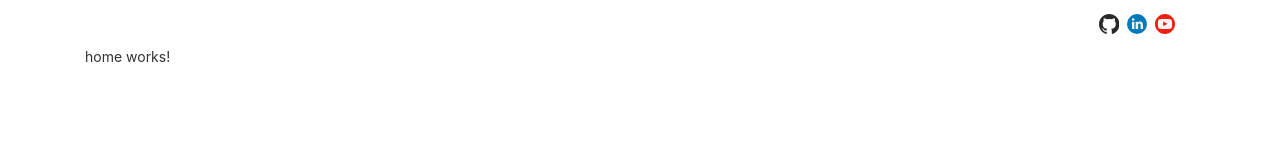
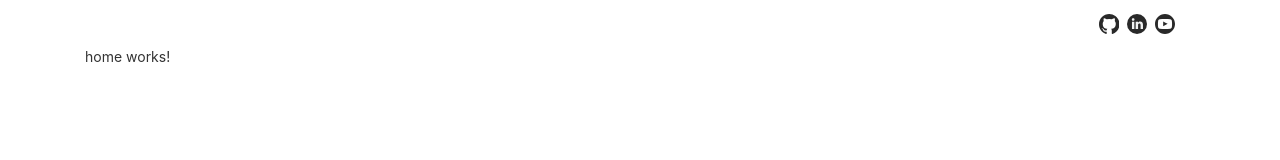
Before and after one commit to timc986/timc986.github.io, an Angular app: page / in a window 1280 px wide. Shown: the top 160 px of the page. Built offline with nearby package versions, Linux system fonts and the light colour scheme.

Commit message:
change title and svg icon colours

```diff
--- a/src/app/app.component.html
+++ b/src/app/app.component.html
@@ -26,7 +26,7 @@
               preserveAspectRatio="xMidYMid meet" viewBox="0 0 112.196 112.196">
               <rect width="400" height="400" fill="none" />
               <title>LinkedIn</title>
-              <circle style="fill:#007AB9;" cx="56.098" cy="56.097" r="56.098"/>
+              <circle style="fill:#292929;" cx="56.098" cy="56.097" r="56.098"/>
               <path d="M89.616,60.611v23.128H76.207V62.161c0-5.418-1.936-9.118-6.791-9.118
               c-3.705,0-5.906,2.491-6.878,4.903c-0.353,0.862-0.444,2.059-0.444,3.268v22.524H48.684c0,0,0.18-36.546,0-40.329h13.411v5.715
               c-0.027,0.045-0.065,0.089-0.089,0.132h0.089v-0.132c1.782-2.742,4.96-6.662,12.085-6.662
@@ -45,13 +45,13 @@
               <rect width="400" height="400" fill="none" />
               <title>Youtube</title>
               <path d="M39.969,59.587c7.334-3.803,14.604-7.571,21.941-11.376c-7.359-3.84-14.627-7.63-21.941-11.447
-			C39.969,44.398,39.969,51.954,39.969,59.587z" fill="#F61C0D" />
+			C39.969,44.398,39.969,51.954,39.969,59.587z" fill="#292929" />
               <path d="M48.875,0C21.883,0,0,21.882,0,48.875S21.883,97.75,48.875,97.75S97.75,75.868,97.75,48.875S75.867,0,48.875,0z
 			 M82.176,65.189c-0.846,3.67-3.848,6.377-7.461,6.78c-8.557,0.957-17.217,0.962-25.842,0.957c-8.625,0.005-17.287,0-25.846-0.957
 			c-3.613-0.403-6.613-3.11-7.457-6.78c-1.203-5.228-1.203-10.933-1.203-16.314s0.014-11.088,1.217-16.314
 			c0.844-3.67,3.844-6.378,7.457-6.782c8.559-0.956,17.221-0.961,25.846-0.956c8.623-0.005,17.285,0,25.841,0.956
 			c3.615,0.404,6.617,3.111,7.461,6.782c1.203,5.227,1.193,10.933,1.193,16.314S83.379,59.962,82.176,65.189z"
-                fill="#F61C0D" />
+                fill="#292929" />
             </svg>
           </a>
         </li>
--- a/src/index.html
+++ b/src/index.html
@@ -3,12 +3,16 @@
 
 <head>
   <meta charset="utf-8">
-  <title>Timc986Github</title>
+  <title>Timothy Chan</title>
   <base href="/">
   <meta name="viewport" content="width=device-width, initial-scale=1">
   <link rel="icon" type="image/x-icon" href="favicon.ico">
   <link rel="stylesheet" href="https://cdn.jsdelivr.net/npm/bootstrap@4.5.3/dist/css/bootstrap.min.css"
     integrity="sha384-TX8t27EcRE3e/ihU7zmQxVncDAy5uIKz4rEkgIXeMed4M0jlfIDPvg6uqKI2xXr2" crossorigin="anonymous">
+  <meta name="keywords" content="Timothy Chan">
+  <meta name="author" content="timc986">
+  <meta name="date" content="2021-01-21" scheme="YYYY-MM-DD">
+  <meta name="description" content="Timothy Chan's Personal Website">
 </head>
 
 <body>
```
